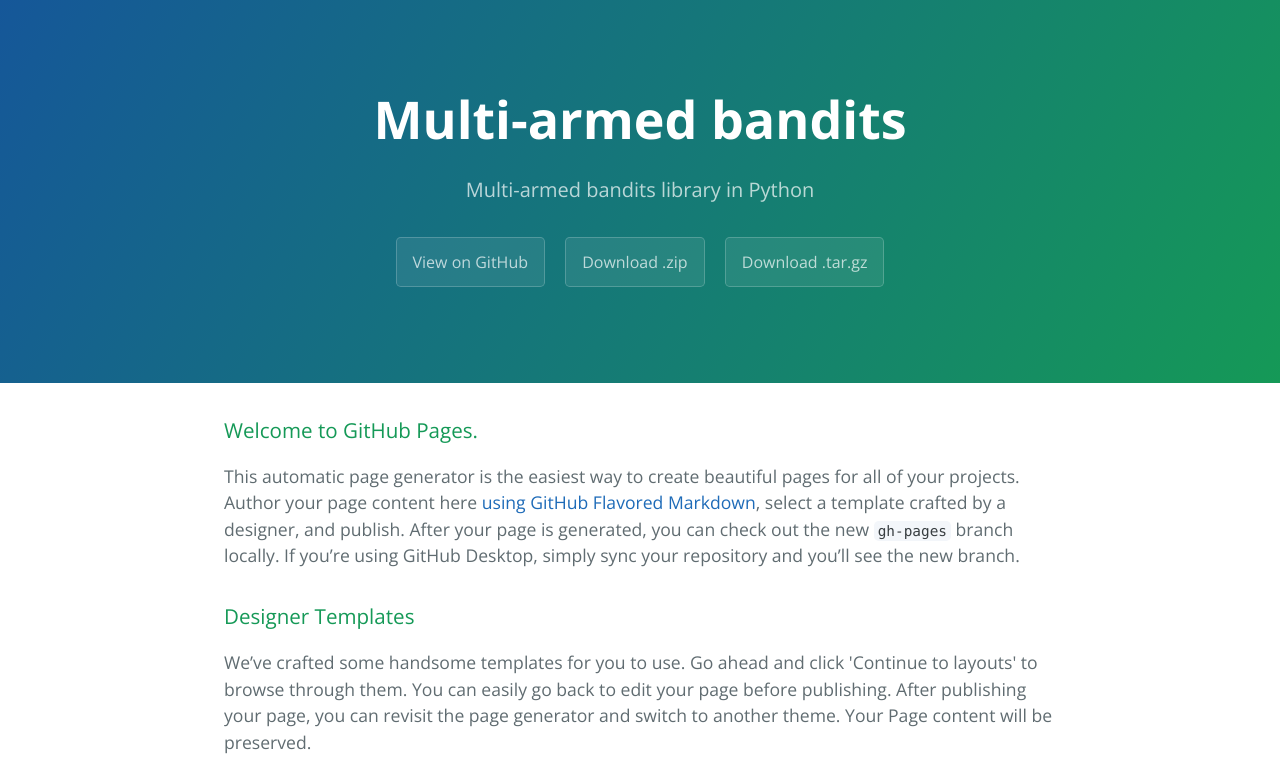
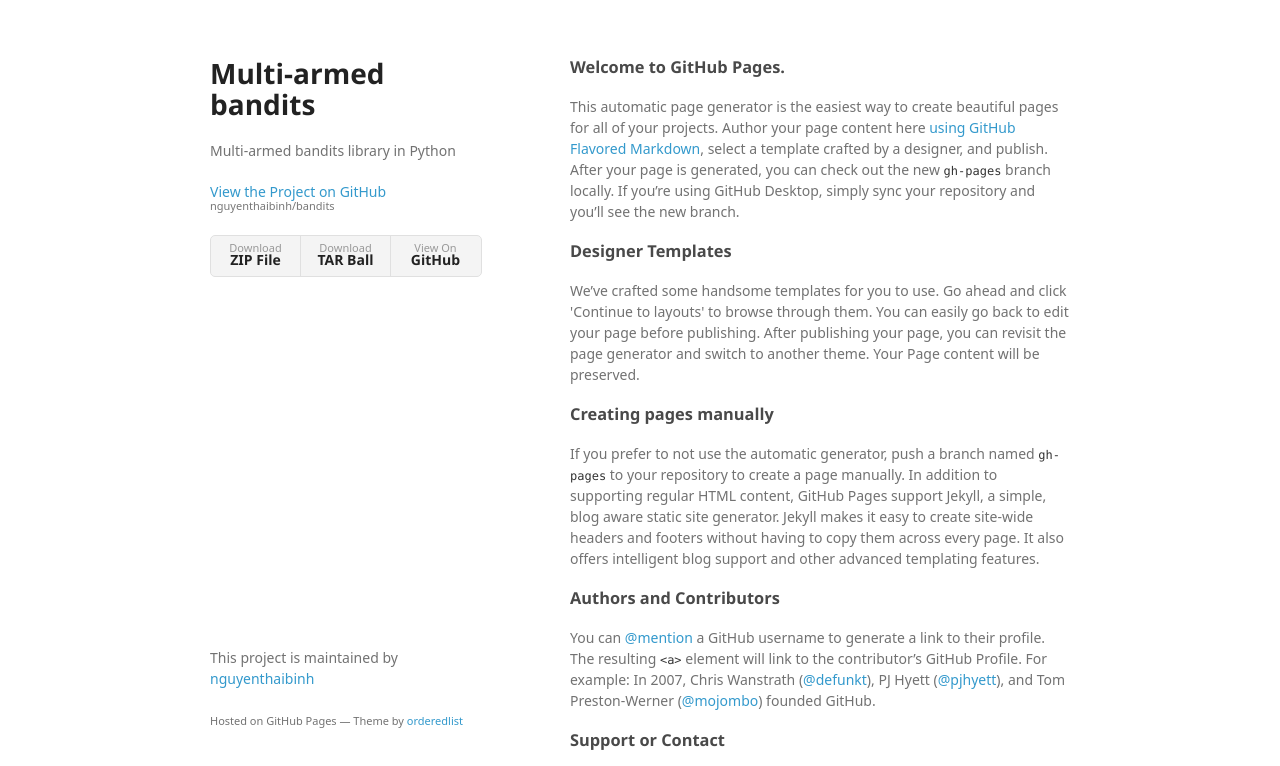
Before and after one commit to nguyenthaibinh/PyMab, a plain HTML site: page index.html in a window 1280 px wide. Shown: the top 766 px of the page. Drawn offline with nearby package versions, Linux system fonts and the light colour scheme; a web font is replaced by a local one.

```diff
--- a/index.html
+++ b/index.html
@@ -1,25 +1,34 @@
-<!DOCTYPE html>
-<html lang="en-us">
+<!doctype html>
+<html>
   <head>
-    <meta charset="UTF-8">
+    <meta charset="utf-8">
+    <meta http-equiv="X-UA-Compatible" content="chrome=1">
     <title>Multi-armed bandits by nguyenthaibinh</title>
-    <meta name="viewport" content="width=device-width, initial-scale=1">
-    <link rel="stylesheet" type="text/css" href="stylesheets/normalize.css" media="screen">
-    <link href='https://fonts.googleapis.com/css?family=Open+Sans:400,700' rel='stylesheet' type='text/css'>
-    <link rel="stylesheet" type="text/css" href="stylesheets/stylesheet.css" media="screen">
-    <link rel="stylesheet" type="text/css" href="stylesheets/github-light.css" media="screen">
+
+    <link rel="stylesheet" href="stylesheets/styles.css">
+    <link rel="stylesheet" href="stylesheets/github-light.css">
+    <meta name="viewport" content="width=device-width">
+    <!--[if lt IE 9]>
+    <script src="//html5shiv.googlecode.com/svn/trunk/html5.js"></script>
+    <![endif]-->
   </head>
   <body>
-    <section class="page-header">
-      <h1 class="project-name">Multi-armed bandits</h1>
-      <h2 class="project-tagline">Multi-armed bandits library in Python</h2>
-      <a href="https://github.com/nguyenthaibinh/bandit" class="btn">View on GitHub</a>
-      <a href="https://github.com/nguyenthaibinh/bandit/zipball/master" class="btn">Download .zip</a>
-      <a href="https://github.com/nguyenthaibinh/bandit/tarball/master" class="btn">Download .tar.gz</a>
-    </section>
+    <div class="wrapper">
+      <header>
+        <h1>Multi-armed bandits</h1>
+        <p>Multi-armed bandits library in Python</p>
 
-    <section class="main-content">
-      <h3>
+        <p class="view"><a href="https://github.com/nguyenthaibinh/bandits">View the Project on GitHub <small>nguyenthaibinh/bandits</small></a></p>
+
+
+        <ul>
+          <li><a href="https://github.com/nguyenthaibinh/bandits/zipball/master">Download <strong>ZIP File</strong></a></li>
+          <li><a href="https://github.com/nguyenthaibinh/bandits/tarball/master">Download <strong>TAR Ball</strong></a></li>
+          <li><a href="https://github.com/nguyenthaibinh/bandits">View On <strong>GitHub</strong></a></li>
+        </ul>
+      </header>
+      <section>
+        <h3>
 <a id="welcome-to-github-pages" class="anchor" href="#welcome-to-github-pages" aria-hidden="true"><span class="octicon octicon-link"></span></a>Welcome to GitHub Pages.</h3>
 
 <p>This automatic page generator is the easiest way to create beautiful pages for all of your projects. Author your page content here <a href="https://guides.github.com/features/mastering-markdown/">using GitHub Flavored Markdown</a>, select a template crafted by a designer, and publish. After your page is generated, you can check out the new <code>gh-pages</code> branch locally. If you’re using GitHub Desktop, simply sync your repository and you’ll see the new branch.</p>
@@ -43,15 +52,13 @@
 <a id="support-or-contact" class="anchor" href="#support-or-contact" aria-hidden="true"><span class="octicon octicon-link"></span></a>Support or Contact</h3>
 
 <p>Having trouble with Pages? Check out our <a href="https://help.github.com/pages">documentation</a> or <a href="https://github.com/contact">contact support</a> and we’ll help you sort it out.</p>
-
-      <footer class="site-footer">
-        <span class="site-footer-owner"><a href="https://github.com/nguyenthaibinh/bandit">Multi-armed bandits</a> is maintained by <a href="https://github.com/nguyenthaibinh">nguyenthaibinh</a>.</span>
-
-        <span class="site-footer-credits">This page was generated by <a href="https://pages.github.com">GitHub Pages</a> using the <a href="https://github.com/jasonlong/cayman-theme">Cayman theme</a> by <a href="https://twitter.com/jasonlong">Jason Long</a>.</span>
+      </section>
+      <footer>
+        <p>This project is maintained by <a href="https://github.com/nguyenthaibinh">nguyenthaibinh</a></p>
+        <p><small>Hosted on GitHub Pages &mdash; Theme by <a href="https://github.com/orderedlist">orderedlist</a></small></p>
       </footer>
-
-    </section>
-
+    </div>
+    <script src="javascripts/scale.fix.js"></script>
 
   </body>
 </html>
--- /dev/null
+++ b/javascripts/scale.fix.js
@@ -0,0 +1,17 @@
+var metas = document.getElementsByTagName('meta');
+var i;
+if (navigator.userAgent.match(/iPhone/i)) {
+  for (i=0; i<metas.length; i++) {
+    if (metas[i].name == "viewport") {
+      metas[i].content = "width=device-width, minimum-scale=1.0, maximum-scale=1.0";
+    }
+  }
+  document.addEventListener("gesturestart", gestureStart, false);
+}
+function gestureStart() {
+  for (i=0; i<metas.length; i++) {
+    if (metas[i].name == "viewport") {
+      metas[i].content = "width=device-width, minimum-scale=0.25, maximum-scale=1.6";
+    }
+  }
+}
--- /dev/null
+++ b/stylesheets/styles.css
@@ -0,0 +1,324 @@
+@font-face {
+  font-family: 'Noto Sans';
+  font-weight: 400;
+  font-style: normal;
+  src: url('../fonts/Noto-Sans-regular/Noto-Sans-regular.eot');
+  src: url('../fonts/Noto-Sans-regular/Noto-Sans-regular.eot?#iefix') format('embedded-opentype'),
+       local('Noto Sans'),
+       local('Noto-Sans-regular'),
+       url('../fonts/Noto-Sans-regular/Noto-Sans-regular.woff2') format('woff2'),
+       url('../fonts/Noto-Sans-regular/Noto-Sans-regular.woff') format('woff'),
+       url('../fonts/Noto-Sans-regular/Noto-Sans-regular.ttf') format('truetype'),
+       url('../fonts/Noto-Sans-regular/Noto-Sans-regular.svg#NotoSans') format('svg');
+}
+
+@font-face {
+  font-family: 'Noto Sans';
+  font-weight: 700;
+  font-style: normal;
+  src: url('../fonts/Noto-Sans-700/Noto-Sans-700.eot');
+  src: url('../fonts/Noto-Sans-700/Noto-Sans-700.eot?#iefix') format('embedded-opentype'),
+       local('Noto Sans Bold'),
+       local('Noto-Sans-700'),
+       url('../fonts/Noto-Sans-700/Noto-Sans-700.woff2') format('woff2'),
+       url('../fonts/Noto-Sans-700/Noto-Sans-700.woff') format('woff'),
+       url('../fonts/Noto-Sans-700/Noto-Sans-700.ttf') format('truetype'),
+       url('../fonts/Noto-Sans-700/Noto-Sans-700.svg#NotoSans') format('svg');
+}
+
+@font-face {
+  font-family: 'Noto Sans';
+  font-weight: 400;
+  font-style: italic;
+  src: url('../fonts/Noto-Sans-italic/Noto-Sans-italic.eot');
+  src: url('../fonts/Noto-Sans-italic/Noto-Sans-italic.eot?#iefix') format('embedded-opentype'),
+       local('Noto Sans Italic'),
+       local('Noto-Sans-italic'),
+       url('../fonts/Noto-Sans-italic/Noto-Sans-italic.woff2') format('woff2'),
+       url('../fonts/Noto-Sans-italic/Noto-Sans-italic.woff') format('woff'),
+       url('../fonts/Noto-Sans-italic/Noto-Sans-italic.ttf') format('truetype'),
+       url('../fonts/Noto-Sans-italic/Noto-Sans-italic.svg#NotoSans') format('svg');
+}
+
+@font-face {
+  font-family: 'Noto Sans';
+  font-weight: 700;
+  font-style: italic;
+  src: url('../fonts/Noto-Sans-700italic/Noto-Sans-700italic.eot');
+  src: url('../fonts/Noto-Sans-700italic/Noto-Sans-700italic.eot?#iefix') format('embedded-opentype'),
+       local('Noto Sans Bold Italic'),
+       local('Noto-Sans-700italic'),
+       url('../fonts/Noto-Sans-700italic/Noto-Sans-700italic.woff2') format('woff2'),
+       url('../fonts/Noto-Sans-700italic/Noto-Sans-700italic.woff') format('woff'),
+       url('../fonts/Noto-Sans-700italic/Noto-Sans-700italic.ttf') format('truetype'),
+       url('../fonts/Noto-Sans-700italic/Noto-Sans-700italic.svg#NotoSans') format('svg');
+}
+
+body {
+  background-color: #fff;
+  padding:50px;
+  font: 14px/1.5 "Noto Sans", "Helvetica Neue", Helvetica, Arial, sans-serif;
+  color:#727272;
+  font-weight:400;
+}
+
+h1, h2, h3, h4, h5, h6 {
+  color:#222;
+  margin:0 0 20px;
+}
+
+p, ul, ol, table, pre, dl {
+  margin:0 0 20px;
+}
+
+h1, h2, h3 {
+  line-height:1.1;
+}
+
+h1 {
+  font-size:28px;
+}
+
+h2 {
+  color:#393939;
+}
+
+h3, h4, h5, h6 {
+  color:#494949;
+}
+
+a {
+  color:#39c;
+  text-decoration:none;
+}
+
+a:hover {
+  color:#069;
+}
+
+a small {
+  font-size:11px;
+  color:#777;
+  margin-top:-0.3em;
+  display:block;
+}
+
+a:hover small {
+  color:#777;
+}
+
+.wrapper {
+  width:860px;
+  margin:0 auto;
+}
+
+blockquote {
+  border-left:1px solid #e5e5e5;
+  margin:0;
+  padding:0 0 0 20px;
+  font-style:italic;
+}
+
+code, pre {
+  font-family:Monaco, Bitstream Vera Sans Mono, Lucida Console, Terminal, Consolas, Liberation Mono, DejaVu Sans Mono, Courier New, monospace;
+  color:#333;
+  font-size:12px;
+}
+
+pre {
+  padding:8px 15px;
+  background: #f8f8f8;
+  border-radius:5px;
+  border:1px solid #e5e5e5;
+  overflow-x: auto;
+}
+
+table {
+  width:100%;
+  border-collapse:collapse;
+}
+
+th, td {
+  text-align:left;
+  padding:5px 10px;
+  border-bottom:1px solid #e5e5e5;
+}
+
+dt {
+  color:#444;
+  font-weight:700;
+}
+
+th {
+  color:#444;
+}
+
+img {
+  max-width:100%;
+}
+
+header {
+  width:270px;
+  float:left;
+  position:fixed;
+  -webkit-font-smoothing:subpixel-antialiased;
+}
+
+header ul {
+  list-style:none;
+  height:40px;
+  padding:0;
+  background: #f4f4f4;
+  border-radius:5px;
+  border:1px solid #e0e0e0;
+  width:270px;
+}
+
+header li {
+  width:89px;
+  float:left;
+  border-right:1px solid #e0e0e0;
+  height:40px;
+}
+
+header li:first-child a {
+  border-radius:5px 0 0 5px;
+}
+
+header li:last-child a {
+  border-radius:0 5px 5px 0;
+}
+
+header ul a {
+  line-height:1;
+  font-size:11px;
+  color:#999;
+  display:block;
+  text-align:center;
+  padding-top:6px;
+  height:34px;
+}
+
+header ul a:hover {
+  color:#999;
+}
+
+header ul a:active {
+  background-color:#f0f0f0;
+}
+
+strong {
+  color:#222;
+  font-weight:700;
+}
+
+header ul li + li + li {
+  border-right:none;
+  width:89px;
+}
+
+header ul a strong {
+  font-size:14px;
+  display:block;
+  color:#222;
+}
+
+section {
+  width:500px;
+  float:right;
+  padding-bottom:50px;
+}
+
+small {
+  font-size:11px;
+}
+
+hr {
+  border:0;
+  background:#e5e5e5;
+  height:1px;
+  margin:0 0 20px;
+}
+
+footer {
+  width:270px;
+  float:left;
+  position:fixed;
+  bottom:50px;
+  -webkit-font-smoothing:subpixel-antialiased;
+}
+
+@media print, screen and (max-width: 960px) {
+
+  div.wrapper {
+    width:auto;
+    margin:0;
+  }
+
+  header, section, footer {
+    float:none;
+    position:static;
+    width:auto;
+  }
+
+  header {
+    padding-right:320px;
+  }
+
+  section {
+    border:1px solid #e5e5e5;
+    border-width:1px 0;
+    padding:20px 0;
+    margin:0 0 20px;
+  }
+
+  header a small {
+    display:inline;
+  }
+
+  header ul {
+    position:absolute;
+    right:50px;
+    top:52px;
+  }
+}
+
+@media print, screen and (max-width: 720px) {
+  body {
+    word-wrap:break-word;
+  }
+
+  header {
+    padding:0;
+  }
+
+  header ul, header p.view {
+    position:static;
+  }
+
+  pre, code {
+    word-wrap:normal;
+  }
+}
+
+@media print, screen and (max-width: 480px) {
+  body {
+    padding:15px;
+  }
+
+  header ul {
+    width:99%;
+  }
+
+  header li, header ul li + li + li {
+    width:33%;
+  }
+}
+
+@media print {
+  body {
+    padding:0.4in;
+    font-size:12pt;
+    color:#444;
+  }
+}
```
